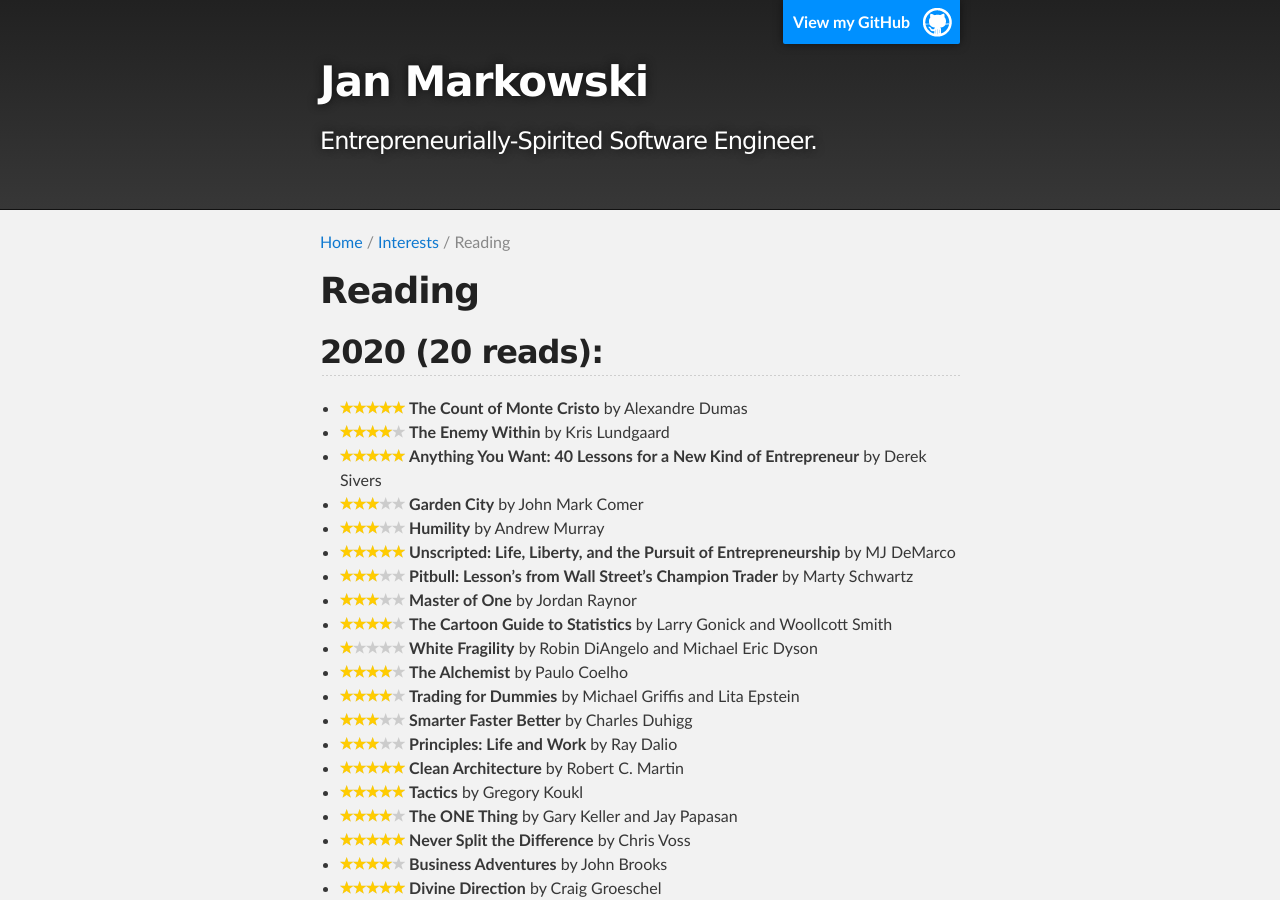
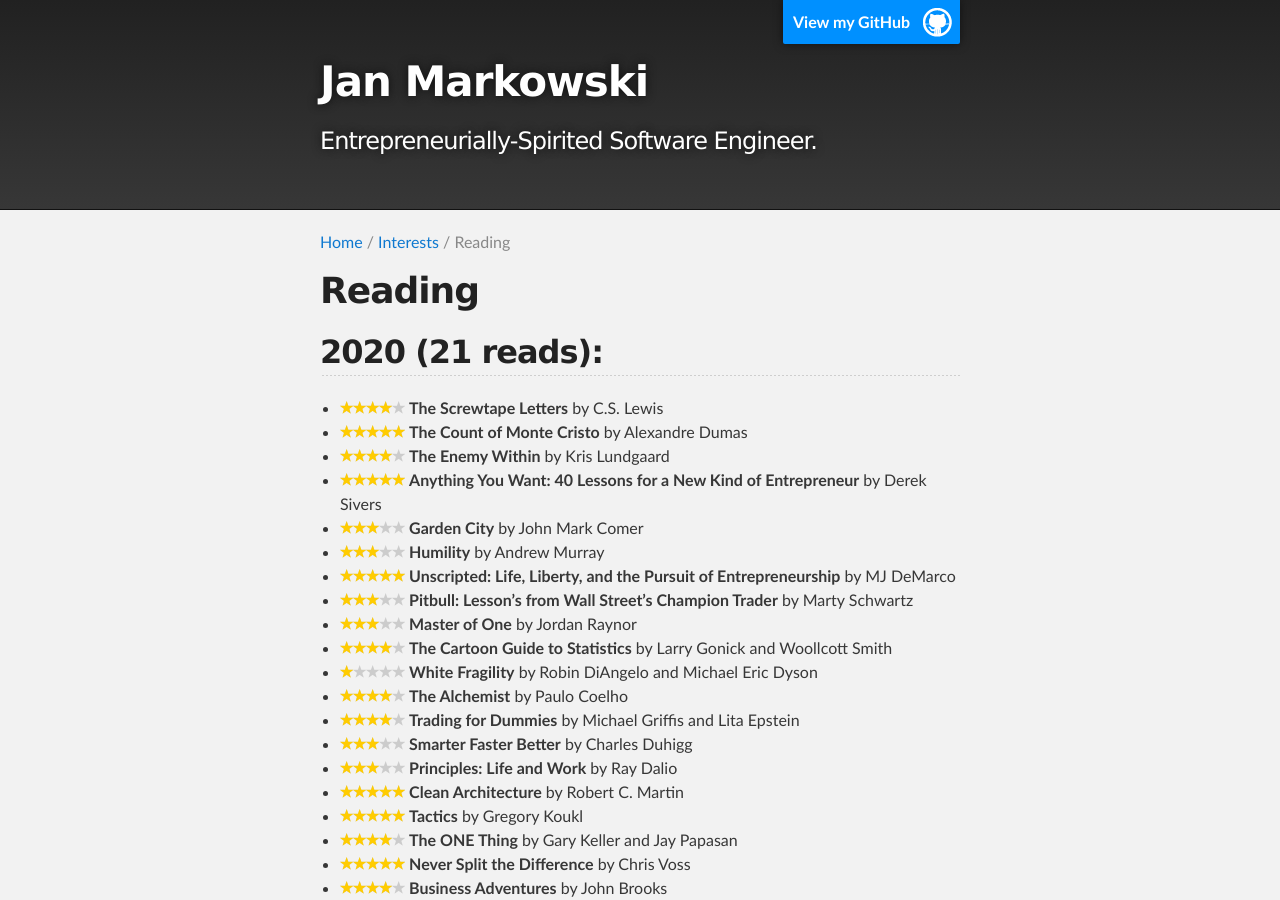
Before and after one commit to jmarkowski/jmarkowski.github.io, a Jekyll site: the page built from _interests/reading.md, in a window 1280 px wide and 900 px high. Built offline with Jekyll 4.4.1, drawn with Linux system fonts in a browser that asks for light colours.

Commit message:
Finished reading 'The Screwtape Letters'

```diff
--- a/_interests/reading.md
+++ b/_interests/reading.md
@@ -42,8 +42,9 @@
 </span>
 {% endcapture %}
 
-## 2020 (20 reads):
+## 2020 (21 reads):
 
+- {{ star4 }} __The Screwtape Letters__ by C.S. Lewis
 - {{ star5 }} __The Count of Monte Cristo__ by Alexandre Dumas
 - {{ star4 }} __The Enemy Within__ by Kris Lundgaard
 - {{ star5 }} __Anything You Want: 40 Lessons for a New Kind of Entrepreneur__ by Derek Sivers
```
